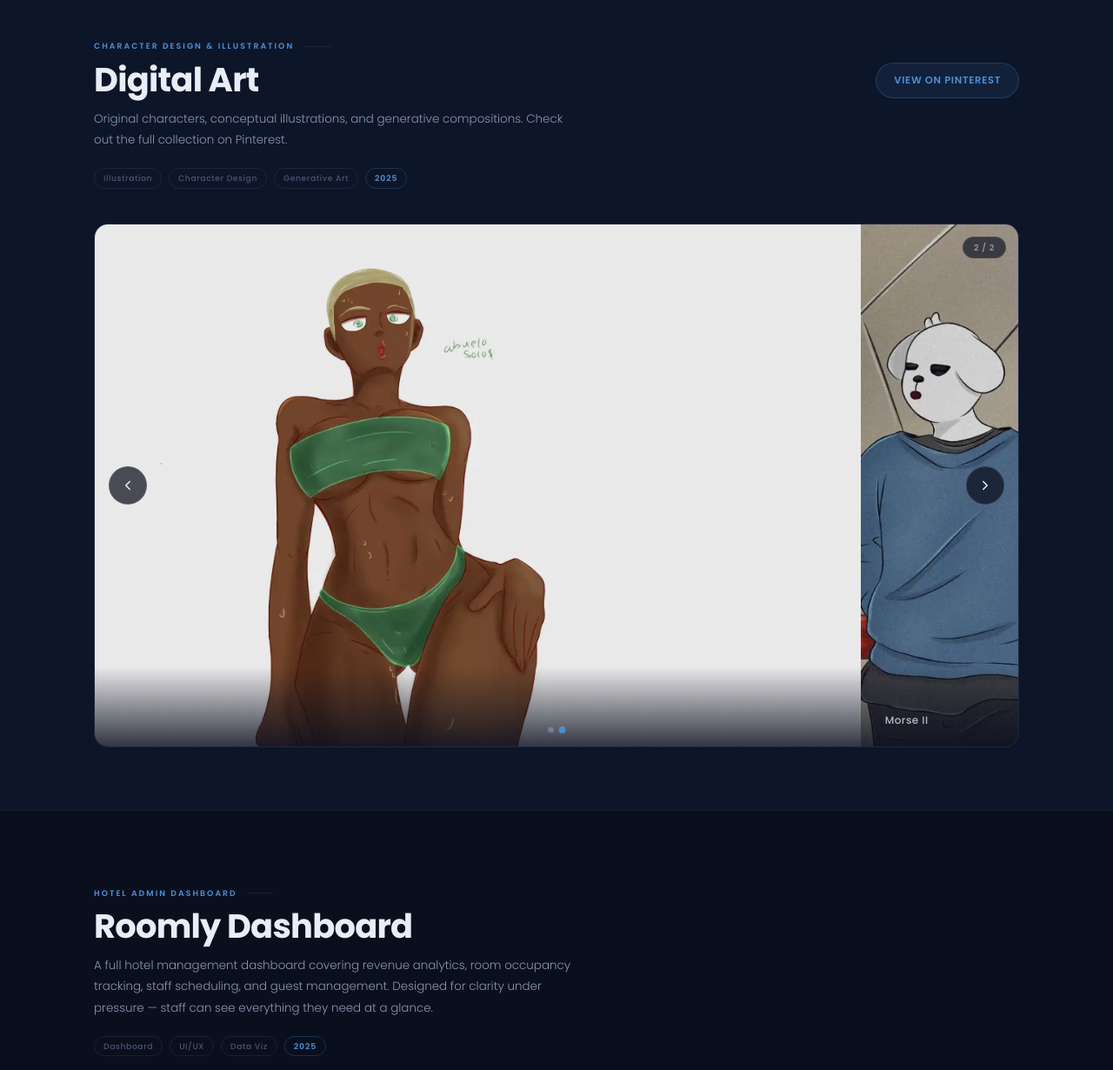
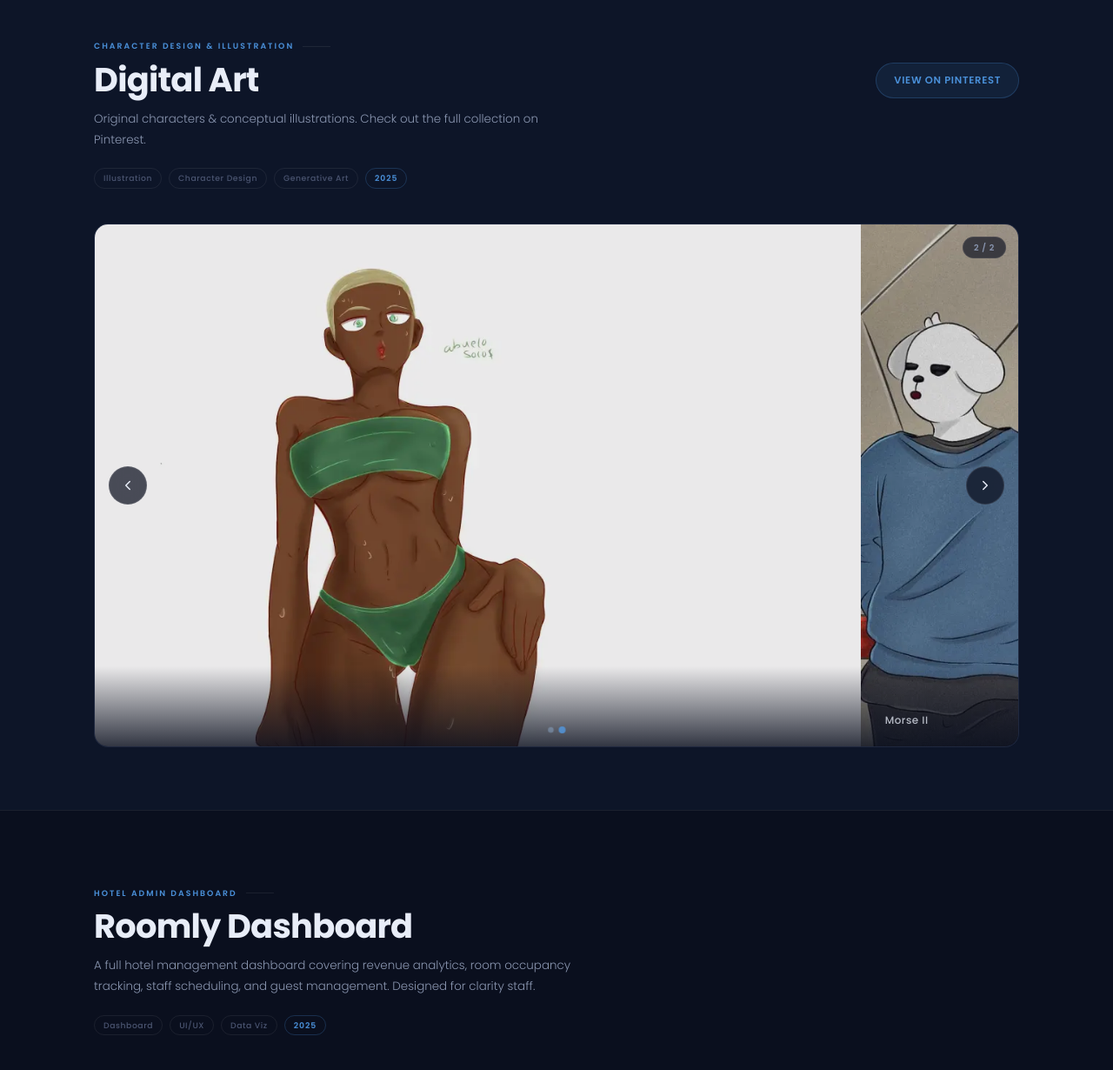
Before and after one commit to abuelosolos/Portfolio, a website: page showcase.html in a window 1280 px wide. Shown: the part 1840-3070 px from the top of the page at 87% size. Drawn offline with Linux system fonts and the light colour scheme.

Commit message:
WRITE UP

```diff
--- a/showcase.html
+++ b/showcase.html
@@ -113,7 +113,7 @@
       <div>
         <div class="proj-label">Character Design & Illustration</div>
         <h2 class="proj-title">Digital Art</h2>
-        <p class="proj-desc">Original characters, conceptual illustrations, and generative compositions. Check out the full collection on Pinterest.</p>
+        <p class="proj-desc">Original characters & conceptual illustrations. Check out the full collection on Pinterest.</p>
         <div class="proj-meta">
           <span class="proj-tag">Illustration</span>
           <span class="proj-tag">Character Design</span>
@@ -157,7 +157,7 @@
       <div>
         <div class="proj-label">Hotel Admin Dashboard</div>
         <h2 class="proj-title">Roomly Dashboard</h2>
-        <p class="proj-desc">A full hotel management dashboard covering revenue analytics, room occupancy tracking, staff scheduling, and guest management. Designed for clarity under pressure — staff can see everything they need at a glance.</p>
+        <p class="proj-desc">A full hotel management dashboard covering revenue analytics, room occupancy tracking, staff scheduling, and guest management. Designed for clarity staff.</p>
         <div class="proj-meta">
           <span class="proj-tag">Dashboard</span>
           <span class="proj-tag">UI/UX</span>
```
